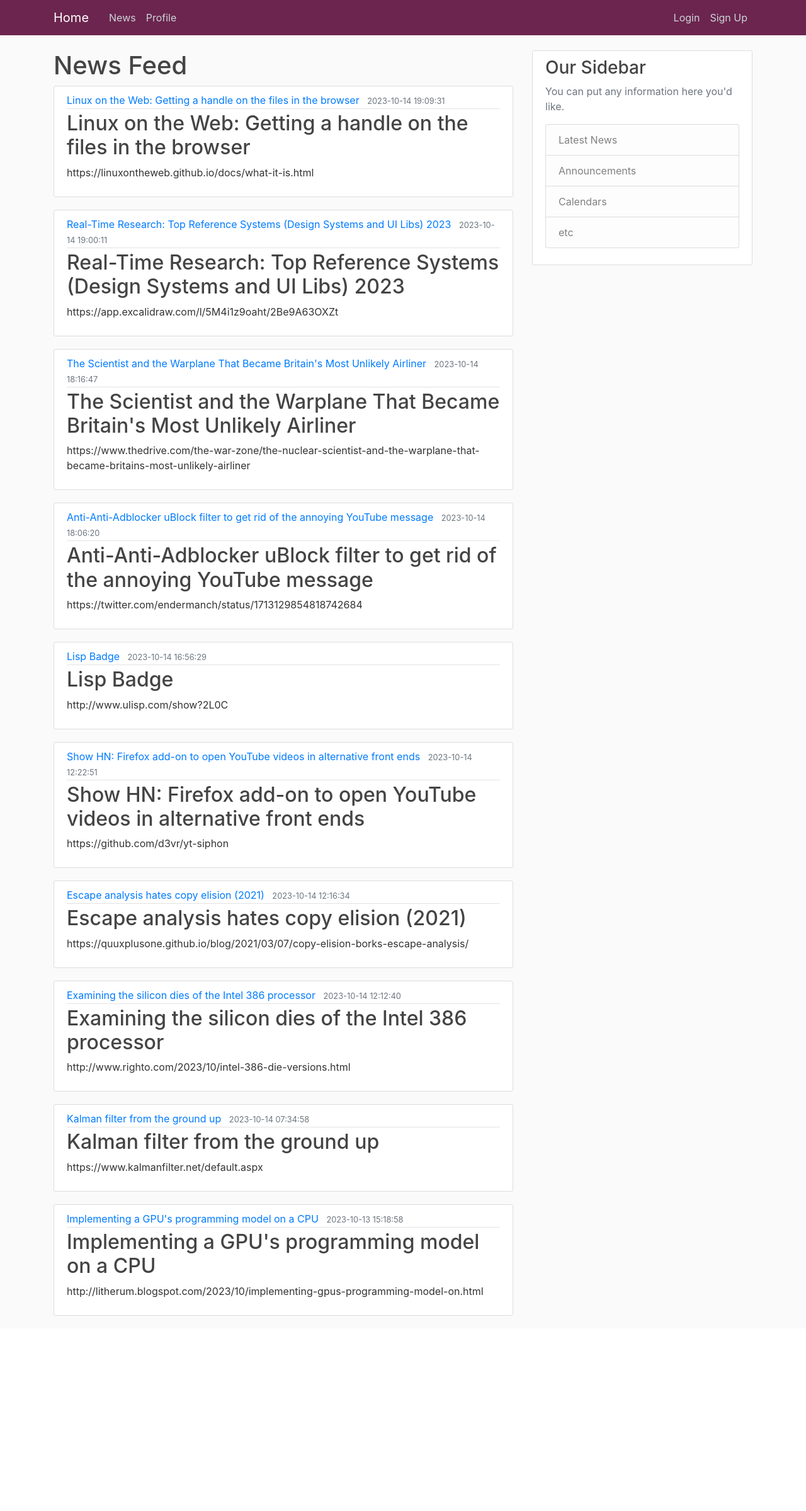
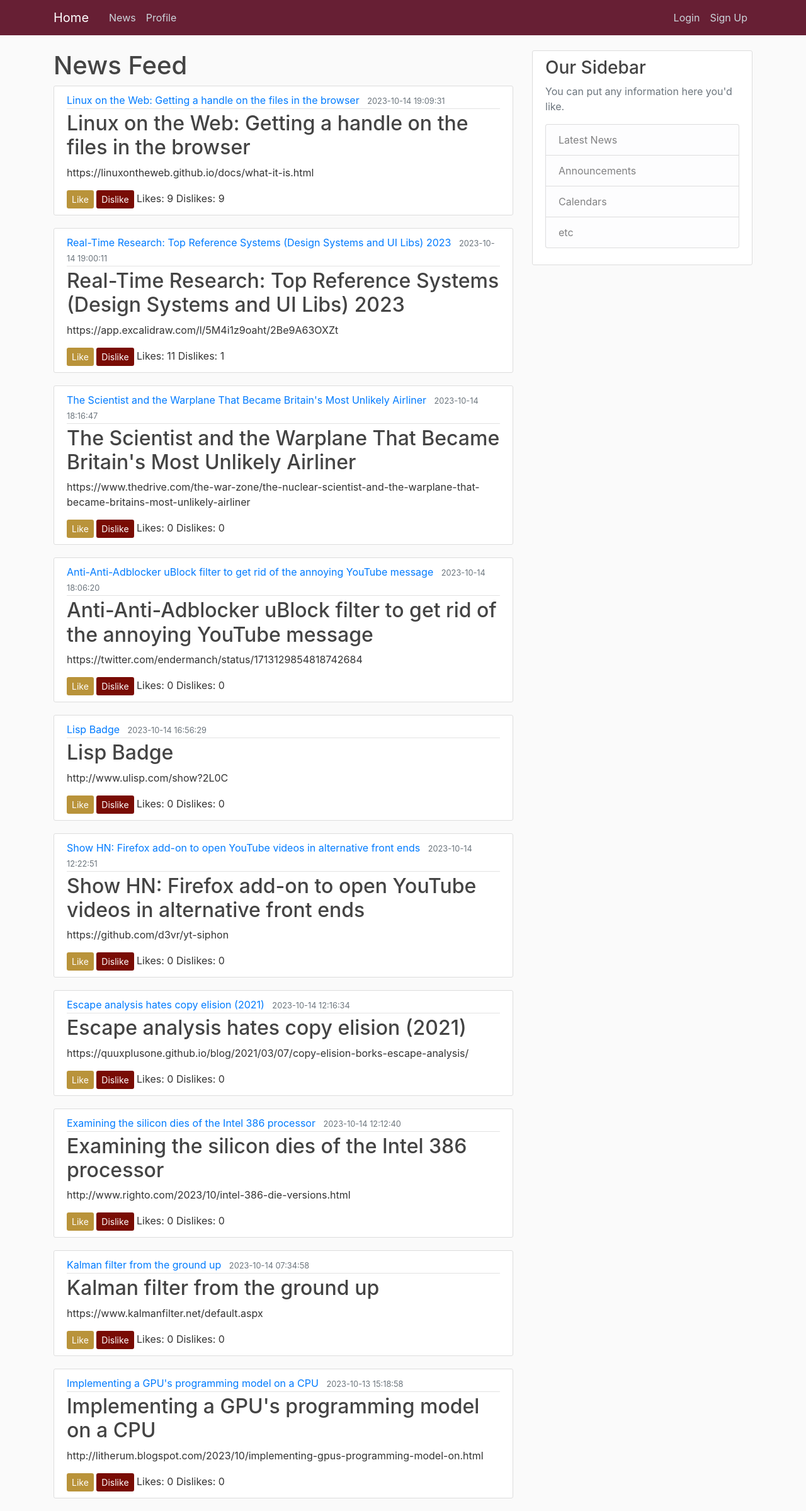
Before and after one commit to sophiakeezel/NewsWebApp, a Flask app: page / in a window 1280 px wide. Shown: the whole page at 63% size. Before the commit the page ends 2089 px from the top, so only its background shows below. Run offline with Flask 3, Linux system fonts and the light colour scheme; data comes from the database, SQL or seed files in the repository; both versions use the stored data as it was after the commit.

Commit message:
newsfeed in json format

```diff
--- a/app/routes.py
+++ b/app/routes.py
@@ -1,7 +1,9 @@
 from flask import render_template, url_for, flash, redirect
 from app import app
+from app import db
 from app.forms import RegistrationForm, LoginForm
 from app.models import User, Post
+from flask import jsonify
 
 user_profile = {"username": "john_doe", "email": "john@example.com"}  # Dummy user profile data
 
@@ -47,3 +49,37 @@ def profile():
 @app.route('/admin')
 def admin():
     return render_template('admin.html')
+
+# route for newsfeed in JSON format
+@app.route('/newsfeeed', methods=['GET'])  # Note the typo in the route, I kept it as is.
+def api_newsfeed():
+    # Fetch news items from the database and sort them by time and likes/dislikes
+    news_items = Post.query.order_by(Post.time.desc(), Post.likes.desc(), Post.dislikes).limit(10).all()
+
+    # Convert the news items to a JSON response
+    data = [{
+        'id': item.id,
+        'title': item.title,
+        'time': item.time.strftime('%Y-%m-%d %H:%M:%S'),
+        'content': item.content,
+        'likes': item.likes,
+        'dislikes': item.dislikes
+    } for item in news_items]
+
+    return jsonify(data)
+
+# logic to like a news post
+@app.route('/like/<int:post_id>')
+def like(post_id):
+    post = Post.query.get_or_404(post_id)
+    post.likes += 1
+    db.session.commit()
+    return redirect(url_for('newsfeed'))
+
+# logic to dislike a news post
+@app.route('/dislike/<int:post_id>')
+def dislike(post_id):
+    post = Post.query.get_or_404(post_id)
+    post.dislikes += 1
+    db.session.commit()
+    return redirect(url_for('newsfeed'))
--- a/app/static/main.css
+++ b/app/static/main.css
@@ -9,7 +9,7 @@ body {
   }
 
   .bg-steel {
-    background-color: #6c254e;
+    background-color: #671f34;
   }
 
   .site-header .navbar-nav .nav-link {
@@ -78,3 +78,24 @@ body {
   .account-heading {
     font-size: 2.5rem;
   }
+
+  .btn-like {
+    background-color: #b9933a; /* Green color for like button */
+    color: white;
+    border: none;
+}
+
+.btn-dislike {
+    background-color: #790c04; /* Red color for dislike button */
+    color: white;
+    border: none;
+}
+
+/* Hover effects for the buttons */
+.btn-like:hover {
+    background-color: #5e4a1b; /* Slightly darker green on hover */
+}
+
+.btn-dislike:hover {
+    background-color: #560600; /* Slightly darker red on hover */
+}
--- a/app/templates/newsfeed.html
+++ b/app/templates/newsfeed.html
@@ -11,6 +11,11 @@
               </div>
               <h2><a class="article-title" href="#">{{ news_item.title }}</a></h2>
               <p class="article-content">{{ news_item.content }}</p>
+              <!-- Add Like and Dislike buttons -->
+              <a href="{{ url_for('like', post_id=news_item.id) }}" class="btn btn-sm btn-like">Like</a>
+              <a href="{{ url_for('dislike', post_id=news_item.id) }}" class="btn btn-sm btn-dislike">Dislike</a>
+              <span>Likes: {{ news_item.likes }}</span>
+              <span>Dislikes: {{ news_item.dislikes }}</span>
             </div>
           </article>
         {% endfor %}
```
Also changed, not shown: app/templates/profile.html (+7 -6 lines), app/__init__.py (line endings or trailing spaces), app/templates/layout.html (line endings or trailing spaces), app/templates/login.html (line endings or trailing spaces), instance/site.db.
